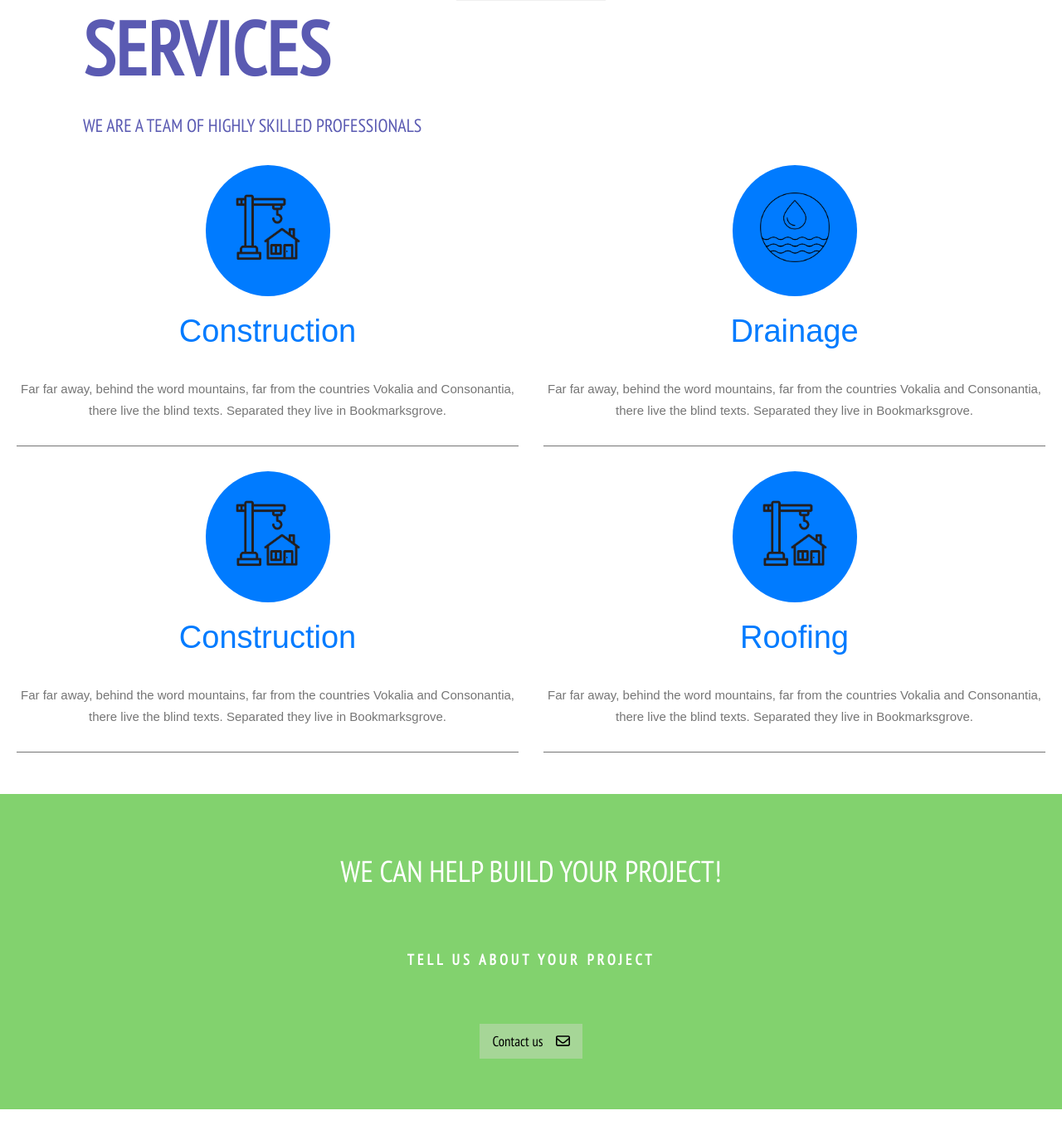
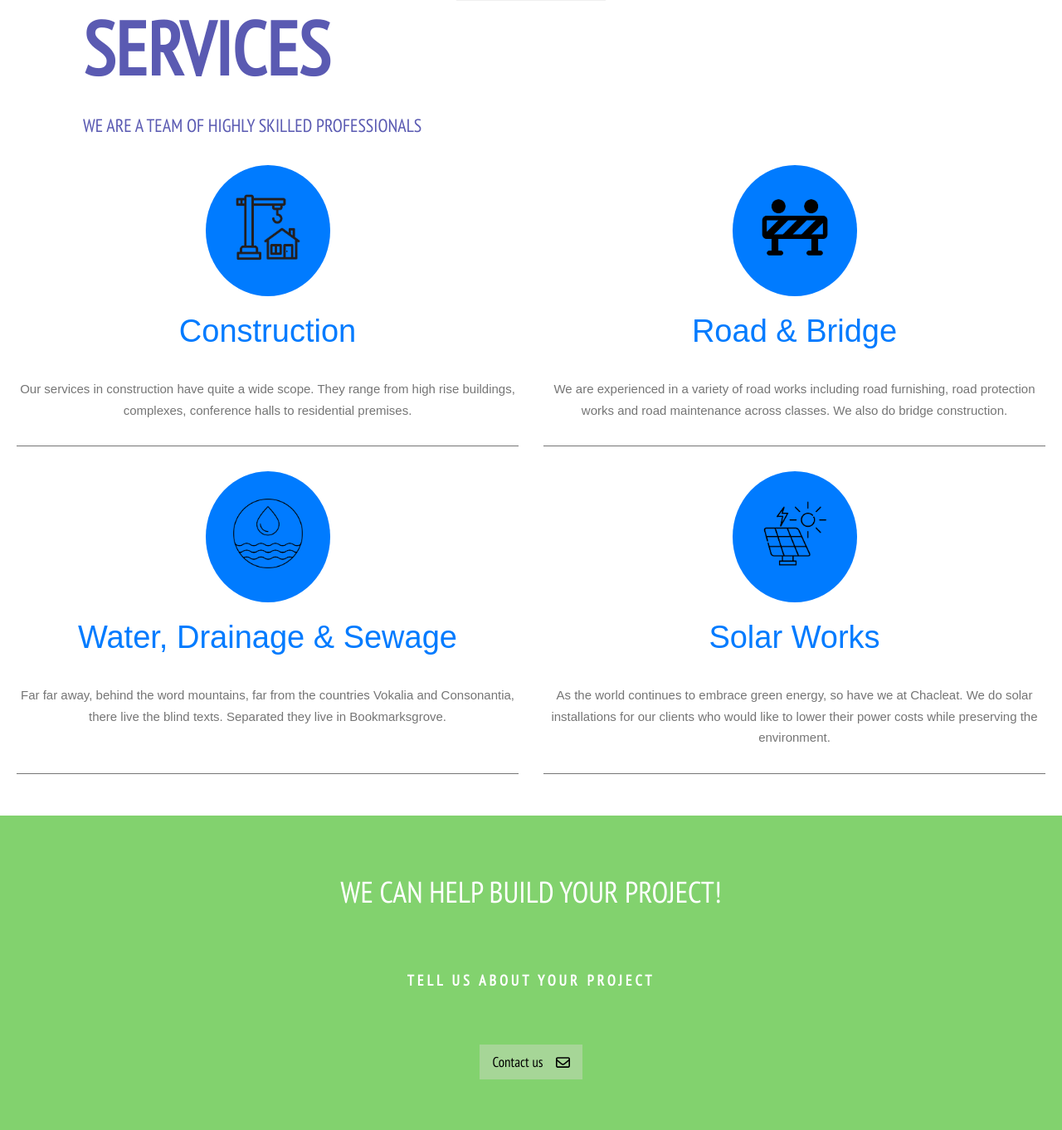
Before and after one commit to raymuthui/chacleat-website, a PHP site: page /services.php in a window 1280 px wide. Shown: the part 169-1531 px from the top of the page at 83% size. Run offline with PHP 8.4, Linux system fonts and the light colour scheme; some web fonts are replaced.

Commit message:
Modify services in the services page

```diff
--- a/services.php
+++ b/services.php
@@ -29,8 +29,17 @@
         </div>
         <div class="service-title">Construction</div>
         <div class="service-description">
-          Far far away, behind the word mountains, far from the countries Vokalia and Consonantia, there live the blind
-          texts. Separated they live in Bookmarksgrove.
+          Our services in construction have quite a wide scope. They range from high rise buildings, complexes, conference halls to residential premises.
+        </div>
+      </div>
+
+      <div class="service">
+        <div class="service-img">
+          <img src="assets/images/roadworks.png" alt="Construction Icon">
+        </div>
+        <div class="service-title">Road & Bridge</div>
+        <div class="service-description">
+          We are experienced in a variety of road works including road furnishing, road protection works and road maintenance across classes. We also do bridge construction.
         </div>
       </div>
 
@@ -38,16 +47,7 @@
         <div class="service-img">
           <img src="assets/images/Drainage.png" alt="Drainage Icon">
         </div>
-        <div class="service-title">Drainage</div>
-        <div class="service-description">
-          Far far away, behind the word mountains, far from the countries Vokalia and Consonantia, there live the blind
-          texts. Separated they live in Bookmarksgrove.
-        </div>
-      </div>
-
-      <div class="service">
-        <div class="service-img"><img src="assets/images/AdobeStock_1.png" alt="Construction Icon"></div>
-        <div class="service-title">Construction</div>
+        <div class="service-title">Water, Drainage & Sewage</div>
         <div class="service-description">
           Far far away, behind the word mountains, far from the countries Vokalia and Consonantia, there live the blind
           texts. Separated they live in Bookmarksgrove.
@@ -56,12 +56,11 @@
 
       <div class="service">
         <div class="service-img">
-          <img src="assets/images/AdobeStock_1.png" alt="Roofing Icon">
+          <img src="assets/images/solarworks.png" alt="Solar Icon">
         </div>
-        <div class="service-title">Roofing</div>
+        <div class="service-title">Solar Works</div>
         <div class="service-description">
-          Far far away, behind the word mountains, far from the countries Vokalia and Consonantia, there live the blind
-          texts. Separated they live in Bookmarksgrove.
+          As the world continues to embrace green energy, so have we at Chacleat. We do solar installations for our clients who would like to lower their power costs while preserving the environment.
         </div>
       </div>
 
```
